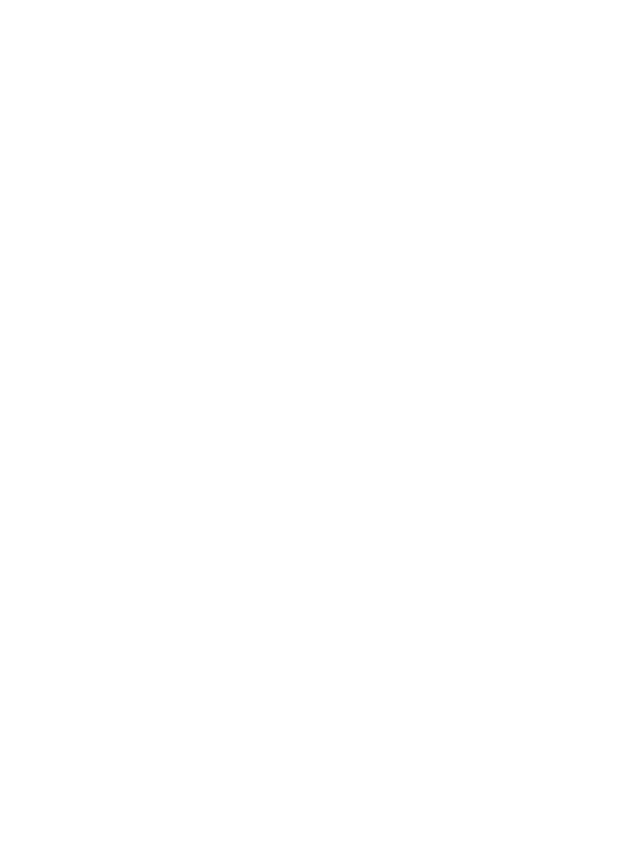
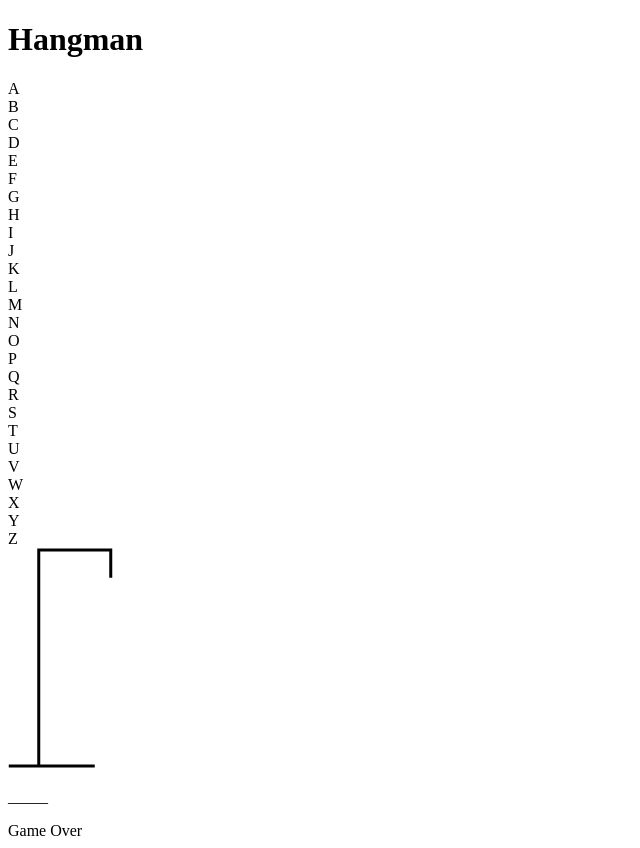
Before and after one commit to saeedjoulaei/hangman-game, a plain HTML site: page index.html in a window 1280 px wide. Shown: the whole page, without its empty margins (0-640 px from the left). Before the commit the page ends 800 px from the top, so only its background shows below. Drawn offline with Linux system fonts and the light colour scheme.

Commit message:
html markup

```diff
--- a/index.html
+++ b/index.html
@@ -7,6 +7,42 @@
     <link rel="stylesheet" href="./style.css" />
   </head>
   <body>
+    <h1>Hangman</h1>
+    <section id="letters">
+      <div id="A">A</div>
+      <div id="B">B</div>
+      <div id="C">C</div>
+      <div id="D">D</div>
+      <div id="E">E</div>
+      <div id="F">F</div>
+      <div id="G">G</div>
+      <div id="H">H</div>
+      <div id="I">I</div>
+      <div id="J">J</div>
+      <div id="K">K</div>
+      <div id="L">L</div>
+      <div id="M">M</div>
+      <div id="N">N</div>
+      <div id="O">O</div>
+      <div id="P">P</div>
+      <div id="Q">Q</div>
+      <div id="R">R</div>
+      <div id="S">S</div>
+      <div id="T">T</div>
+      <div id="U">U</div>
+      <div id="V">V</div>
+      <div id="W">W</div>
+      <div id="X">X</div>
+      <div id="Y">Y</div>
+      <div id="Z">Z</div>
+    </section>
+    <section id="image">
+      <img src="./assets/hangman0.png" alt="hangman" />
+    </section>
+    <section id="clue">
+      <p>_____</p>
+    </section>
+    <section id="gameover">Game Over</section>
     <script src="/script.js"></script>
   </body>
 </html>
```
